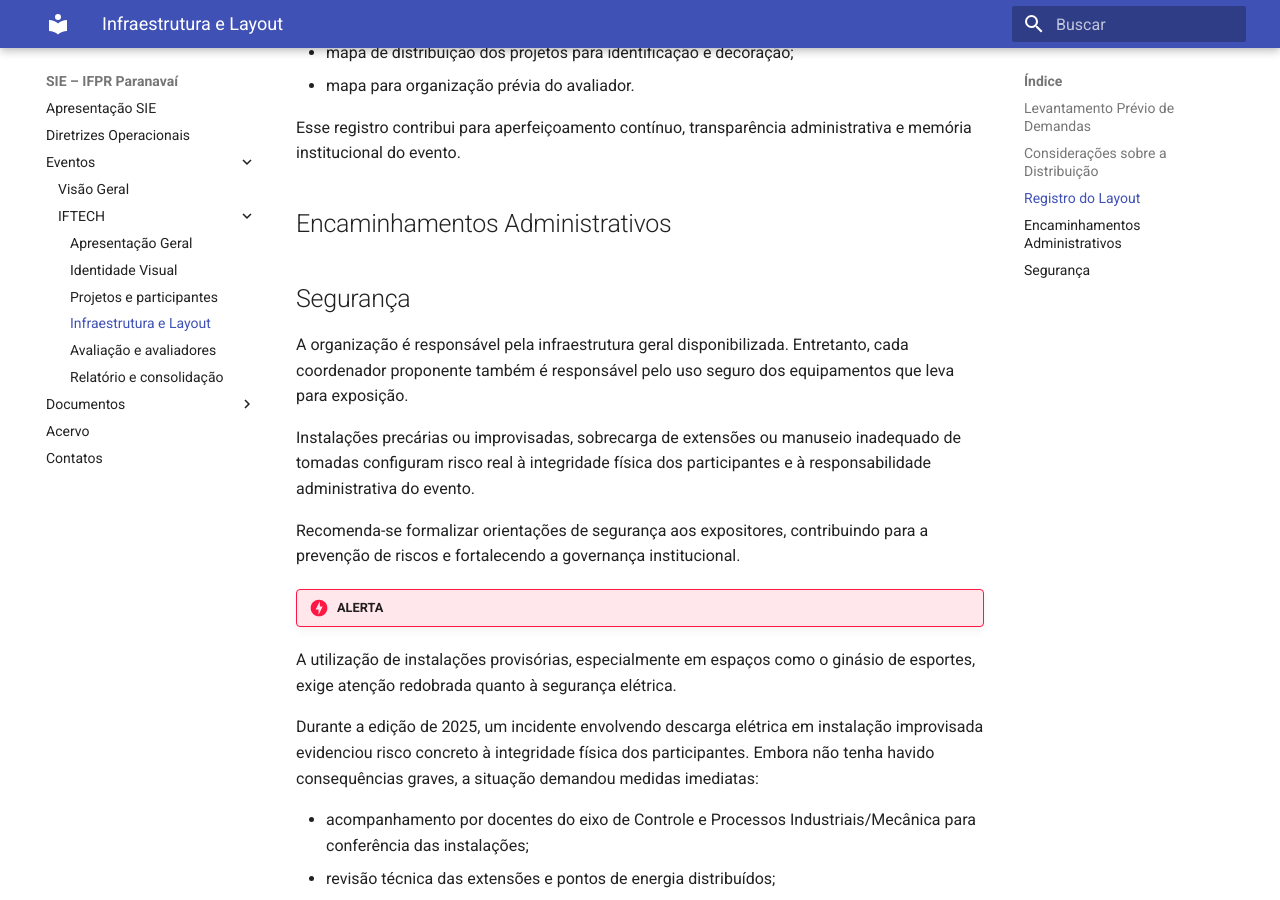
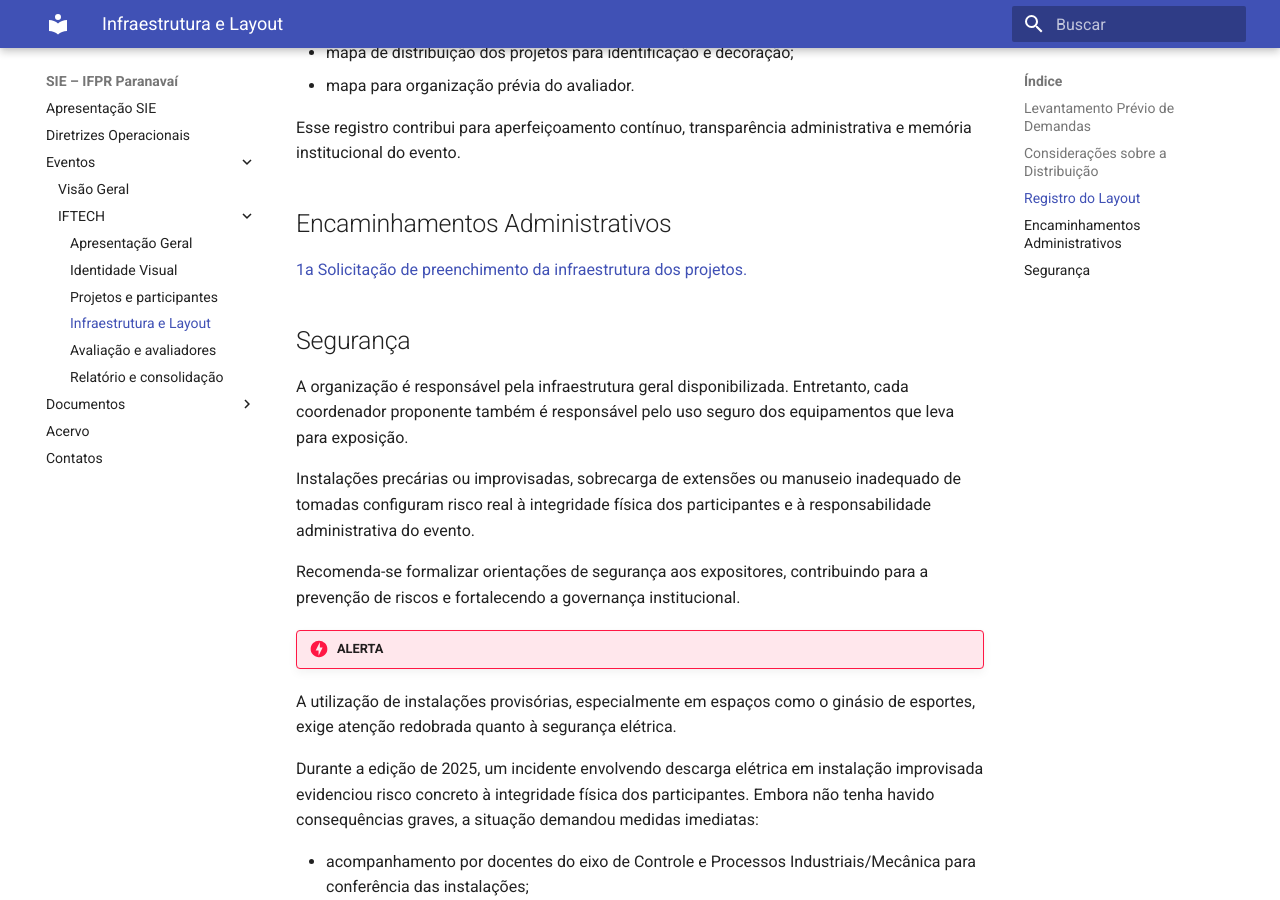
Before and after one commit to ifpr-sie-paranavai/dossie, an MkDocs documentation site: the page built from docs/eventos/iftech/layout.md, in a window 1280 px wide and 900 px high, scrolled down 1272 px. Built offline with MkDocs 1.6.1 and Material for MkDocs 9.7.7, drawn with Linux system fonts in a browser that asks for light colours.

Commit message:
Update layout.md

```diff
--- a/docs/eventos/iftech/layout.md
+++ b/docs/eventos/iftech/layout.md
@@ -40,7 +40,7 @@ Recomenda-se manter registro documental do layout para fins distintos, incluindo
 Esse registro contribui para aperfeiçoamento contínuo, transparência administrativa e memória institucional do evento.
 
 ## Encaminhamentos Administrativos
-
+[1a Solicitação de preenchimento da infraestrutura dos projetos.]()
 
 
 ## Segurança
```
